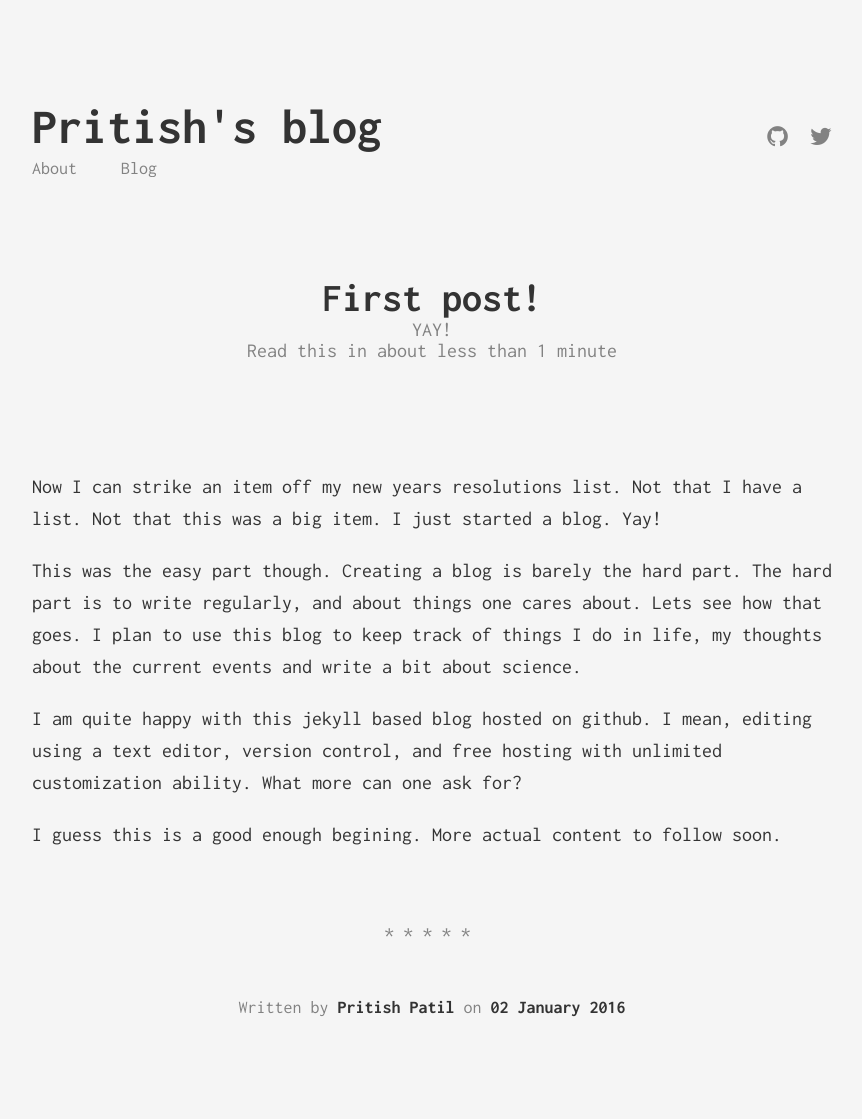
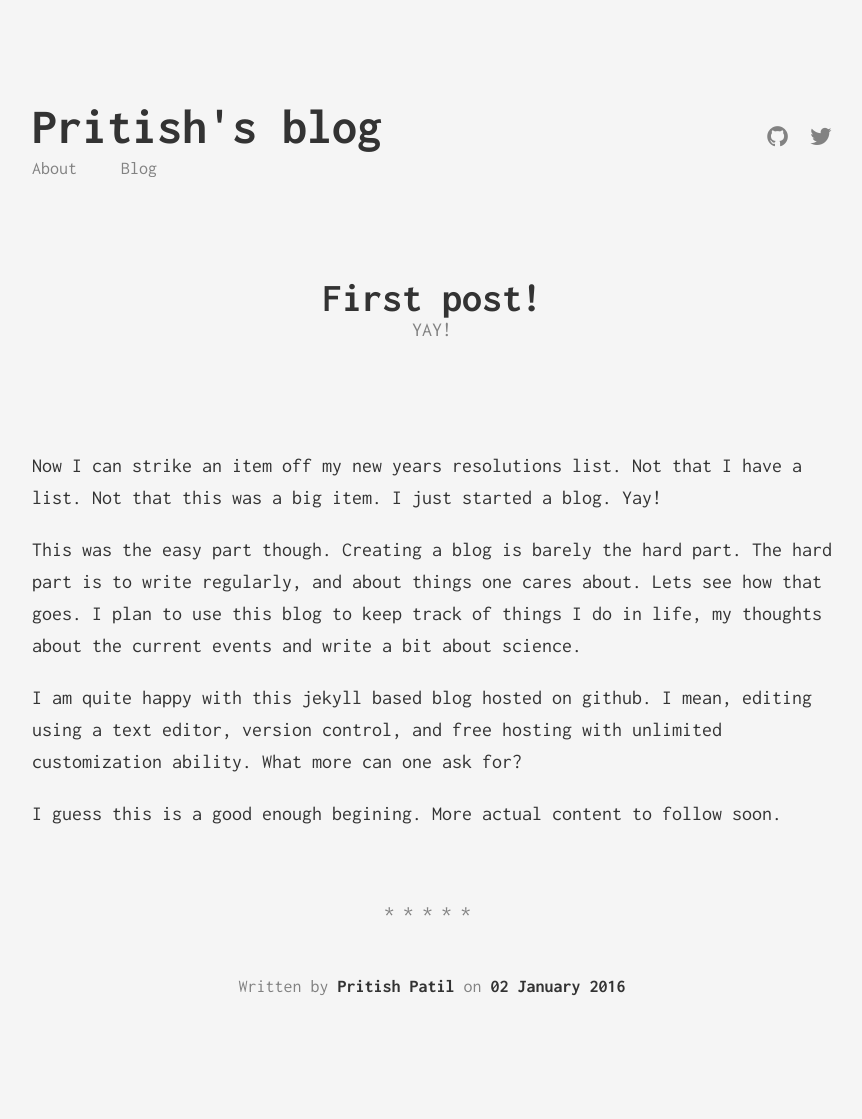
Before and after one commit to iampritishpatil/iampritishpatil.github.io, a Jekyll site: the page built from _posts/2016-01-02-First-post.md, in a window 1280 px wide. Shown: the whole page, without its empty margins (208-1070 px from the left). Built offline with Jekyll 4.4.1, drawn with Linux system fonts in a browser that asks for light colours; comment, search, counter and statistics services are not loaded; after the commit the page ends 1098 px from its top, so only the background shows below that.

Commit message:
reamoved _site removed read time

```diff
--- a/_includes/post/title.html
+++ b/_includes/post/title.html
@@ -1,5 +1,4 @@
 <h1 class="page-title post-title">
     <div class="page-title__text post-title__text">{{ page.title }}</div>
     <div class="page-title__subtitle post-title__subtitle">{{ page.subtitle }}</div>
-    <div class="page-title__subtitle post-title__subtitle">Read this in about {{ page.content | reading_time }}</div>
 </h1>
--- a/_layouts/category.html
+++ b/_layouts/category.html
@@ -11,7 +11,6 @@ layout: default
                 <a href="{{ post.url | prepend: site.baseurl }}">
                     <span class="post-teaser__title">{{ post.title }}</span>
                     <span class="post-teaser__date">{{ post.date | date: "%d %B %Y" }}</span>
-                    <span class="post-teaser__read-time">{{ post.content | reading_time }}</span>
                 </a>
             </li>
             {% assign empty_category = false %}
--- a/index.html
+++ b/index.html
@@ -11,8 +11,6 @@ subtitle: List of blog posts
                 <span class="post-teaser__title">{{ post.title }}</span>
 
                 <span class="post-teaser__date">{{ post.date | date: "%d %B %Y" }}</span>
-
-                <span class="post-teaser__read-time">{{ post.content | reading_time }}</span>
             </a>
         </li>
     {% endfor %}
```
Also changed, not shown: .nojekyll (deleted), 6 other files.
